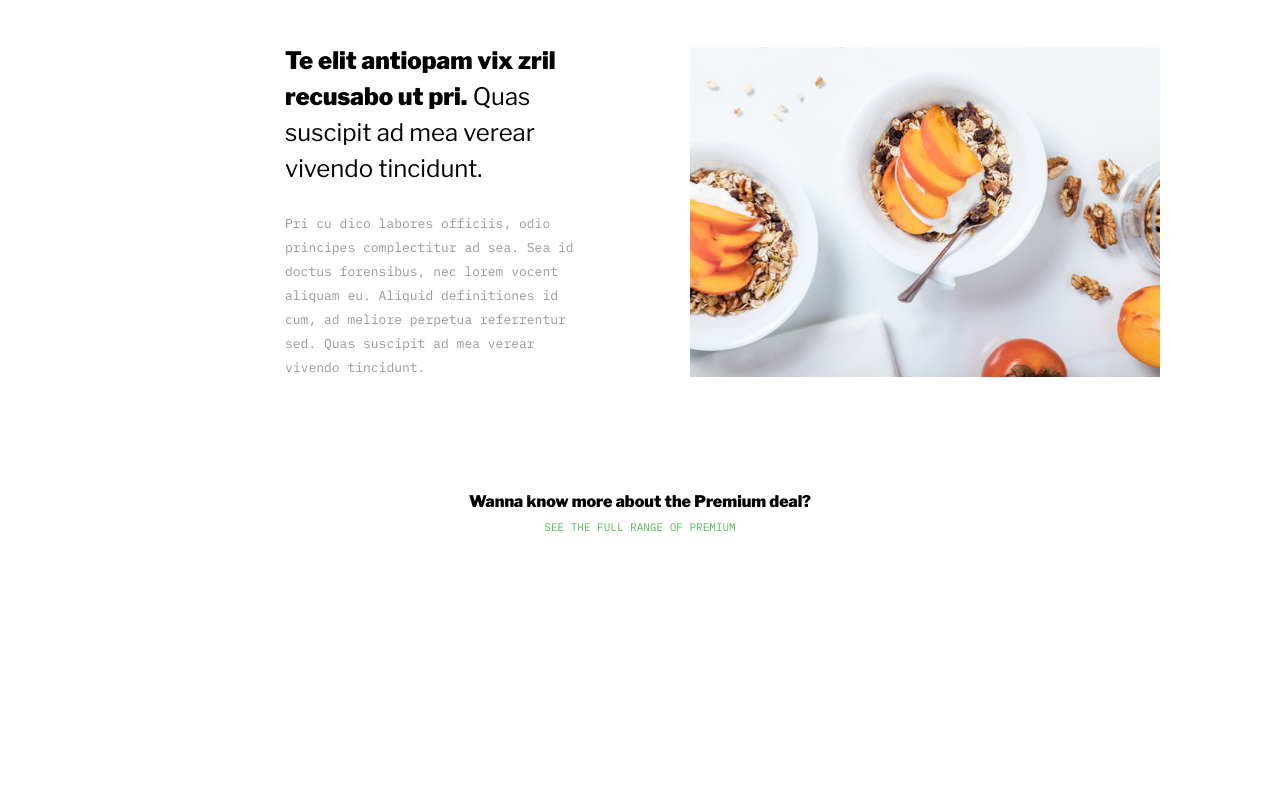
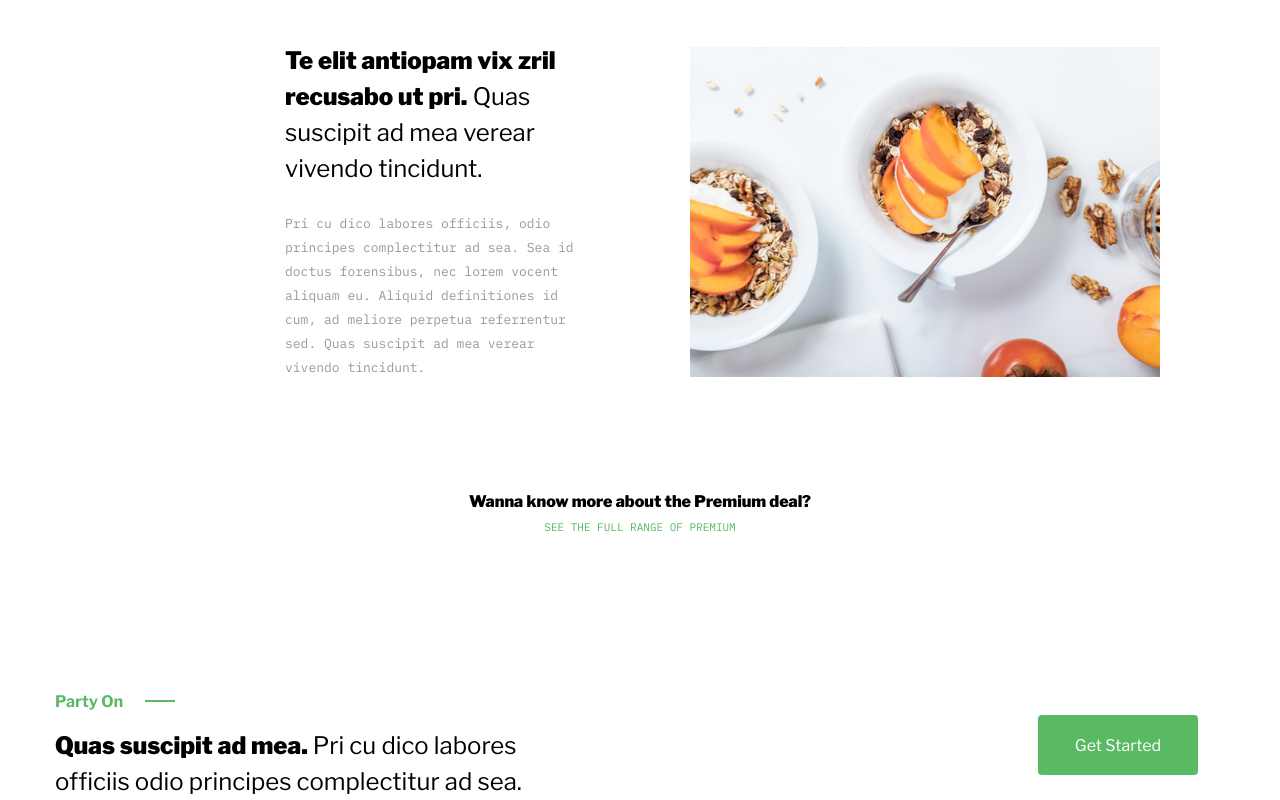
Before and after one commit to Saitama182/food-site, a plain HTML site: page index.html in a window 1280 px wide. Shown: the part 2981-3781 px from the top of the page. Before the commit the page ends 3519 px from the top, so only its background shows below. Drawn offline with Linux system fonts and the light colour scheme.

Commit message:
кнопка
кнопка  с помощью высоты и ширины

```diff
--- a/css/style.css
+++ b/css/style.css
@@ -860,6 +860,7 @@ max-width: 362px;
 .deal{
   margin-top: 110px;
   text-align: center;
+  margin-bottom: 120px;
 }
 
 .deal_title{
@@ -891,3 +892,50 @@ color: #5AB963;
 
 
 /* Food style  end */
+
+/*Party style  start*/
+.party{
+  margin-top: 150px;
+}
+.party_info{
+
+
+  display: flex;
+}
+.party_title{
+  margin-top: 15px;
+  max-width: 483px;
+  font-family: 'Libre Franklin';
+font-style: normal;
+font-weight: 400;
+font-size: 24px;
+line-height: 36px;
+height: 72px;
+}
+
+.party_title-fat{
+  font-weight: 700;
+}
+
+.party_submit{
+
+  margin-top: 2px;
+  margin-left: 500px;
+  width: 160px;
+  height: 60px;
+  font-family: 'Libre Franklin';
+  font-weight: 400;
+  font-size: 16px;
+  color: #FFFFFF;
+  background: #5AB963;
+  border-radius: 4px;
+  border: 0;
+
+}
+
+.party_submit:hover,
+.party_submit:focus,
+.party_submit:active {
+  opacity: .75;
+}
+/*Party style  end*/
--- a/index.html
+++ b/index.html
@@ -137,6 +137,25 @@
             </div>
         </div>
         <!-- Food  end-->
+        <!-- Party  start-->
+        <div class="wrapper">
+           <div class="party">
+            <div class="party_logo">
+                <img src="./img/svg/patry-icon.svg" alt="Party On" class="party-pic">
+            </div>
+            <div class="party_info">
+                <h3 class="party_title">
+                    <b class="party_title-fat">Quas suscipit ad mea. </b>Pri cu dico labores officiis odio principes complectitur ad sea.
+                </h3>
+                <button type="submit" class="party_submit">Get Started</button>
+            </div>
+
+
+
+
+           </div>
+        </div>
+        <!-- Party  end-->
 
     </main>
 
```
Also changed, not shown: img/svg/patry-icon.svg (added).
